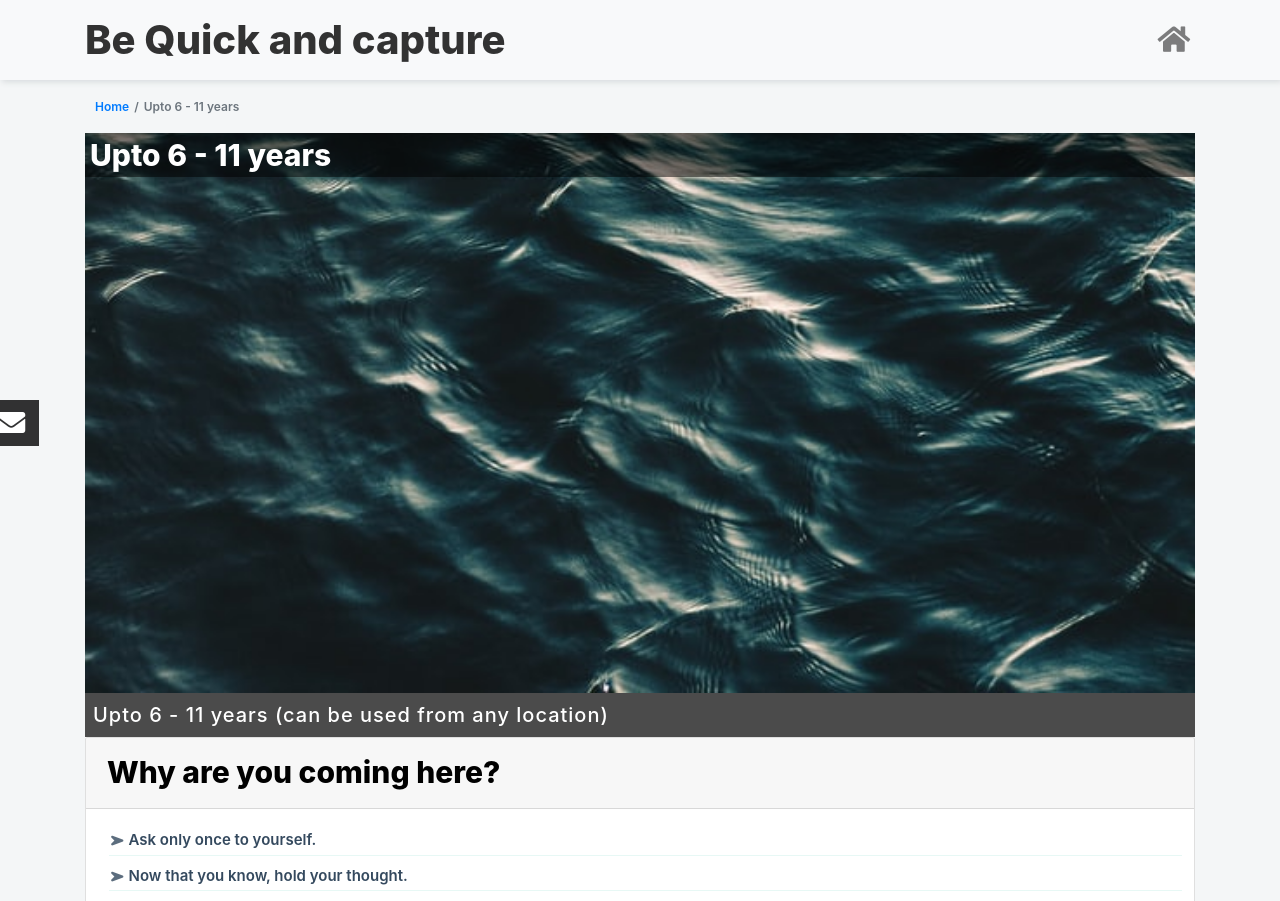
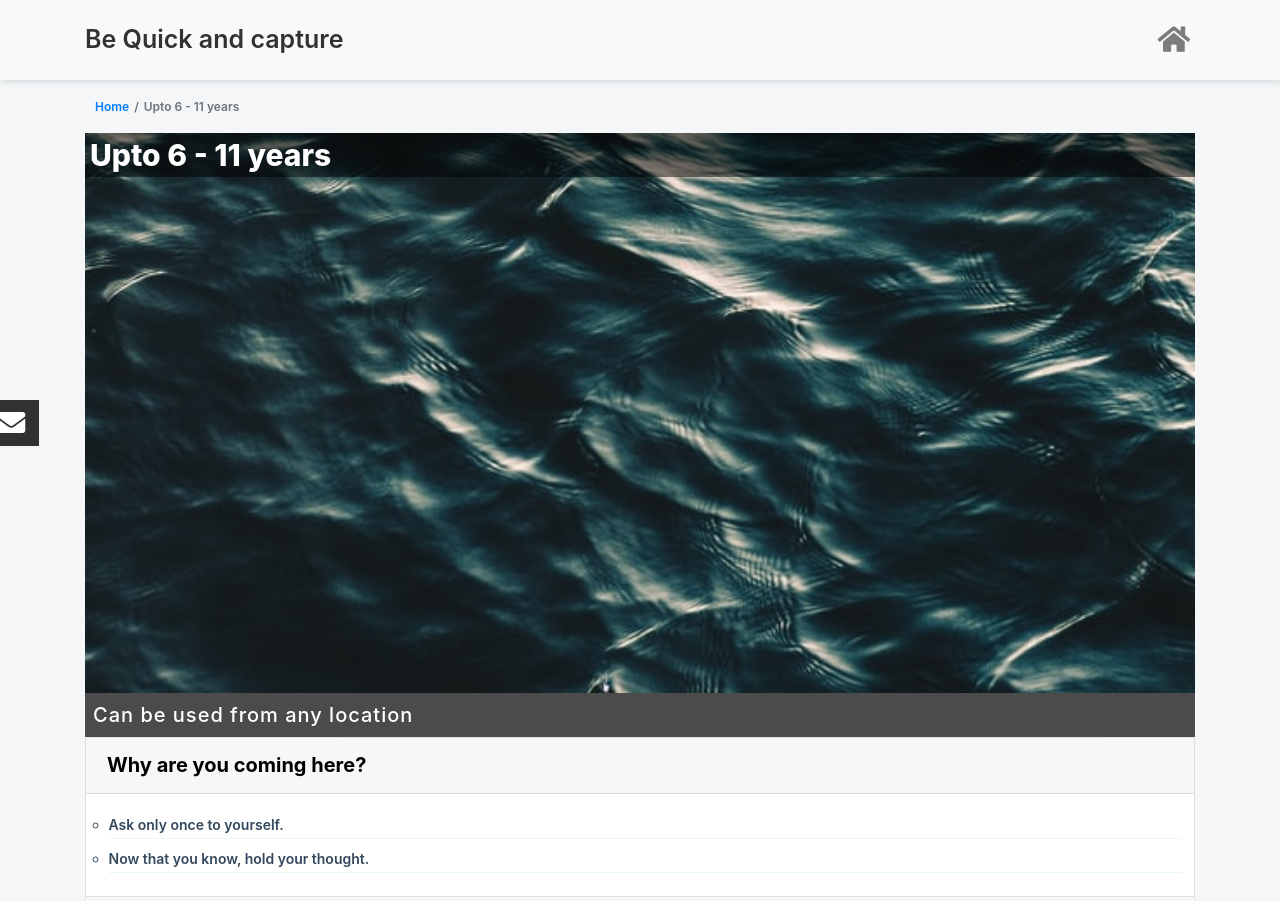
Before and after one commit to Rajnikant786/AytEsha.git.io, a plain HTML site: page third.html in a window 1280 px wide. Shown: the top 901 px of the page. Drawn offline with Linux system fonts and the light colour scheme; a web font is replaced by a local one.

Commit message:
update code

```diff
--- a/sass/main.scss
+++ b/sass/main.scss
@@ -176,10 +176,10 @@ header {
             // font-family: 'Kalam', cursive;
             // font-family: 'Nothing You Could Do', cursive;
             // font-family: 'Covered By Your Grace', cursive;
-            font-weight: 800;
+            font-weight: 600;
             // font-family: 'Fascinate', cursive;
             margin:.5rem 0;
-            font-size: 4rem !important;
+            font-size: 2.5rem !important;
             margin-bottom: 0;
             // color:#1ABC9C !important;
             color:rgba(0 ,0 , 0 , .8) !important;
@@ -328,9 +328,9 @@ header {
         // font-family: 'Kalam', cursive;
         // font-family: 'Nothing You Could Do', cursive;
         // font-family: 'Covered By Your Grace', cursive;
-        font-weight:800;
+        font-weight:600;
         // font-family: 'Fascinate', cursive;
-        font-size: 4rem !important;
+        font-size: 2.5rem !important;
         margin-bottom: 0;
         // color:#1ABC9C !important;
         color:rgba(0 ,0 , 0 , .8) !important;
@@ -558,6 +558,7 @@ header {
         background-repeat: no-repeat !important;
         background-size: cover !important;
         background-position: center !important;
+        // @include flexProp;
         // clip-path: polygon(0 1%, 100% 0, 100% 100%, 0 80%);
         // padding:5rem 3rem 0rem 3rem;
         h1{
@@ -625,8 +626,8 @@ header {
 .current_page_banner{
     .banner_container.banner_img_everyOne{
         background:url(../images/1.jpeg) 100% 100% !important;
-        // background-size: 100% 100% !important;
-        background-size: cover !important;
+        background-size: 100% 100% !important;
+        // background-size: cover !important;
         // background-repeat: no-repeat ;
         }
 }
@@ -681,8 +682,8 @@ header {
             // font-size: 4rem !important;
         }
         button{
-            font-size: 3rem;
-            font-weight: 800;
+            font-size: 2rem;
+            font-weight: 700;
             // color:#1ABC9C;
             color:#000;
             // font-family: Calibri,Candara,Segoe,Segoe UI,Optima,Arial,sans-serif;
@@ -695,11 +696,12 @@ header {
         }
         .collapse{
             ul{
-                list-style: none;
+                // list-style: none !important;
+                list-style-type: circle !important;
                 margin-left: 1rem;
-                list-style: none;
                 li{
-                    font-size: 1.5rem;
+                    // list-style: none !important;
+                    font-size: 1.4rem;
                     font-weight: 600;
                     color:#34495E;
                     margin:.6rem 0rem;
--- a/third.html
+++ b/third.html
@@ -97,7 +97,7 @@
                 <div class="container">
 
                   <div class="container_heading">
-                    <h2>Upto 6 - 11 years <span>(can be used from any location)</span></span></span></h2>
+                    <h2>Can be used from any location</h2>
                   </div>
 
                     <div class="accordion container_details" id="accordionExample">
@@ -113,8 +113,8 @@
                           <div id="collapseOne" class="collapse show" aria-labelledby="headingOne" data-parent="#accordionExample">
                             <div class="card-body">
                                 <ul>
-                                    <li><span><i class="fas fa-location-arrow"></i></span>Ask only once to yourself.</li>
-                                    <li><span><i class="fas fa-location-arrow"></i></span>Now that you know, hold your thought.</li>
+                                    <li>Ask only once to yourself.</li>
+                                    <li>Now that you know, hold your thought.</li>
                                 </ul>
                             </div>
                           </div>
```
Also changed, not shown: first.html (+2 -2 lines), fourth.html (+1 -1 lines), second.html (+1 -1 lines), sass/main.css, 1 other file.
